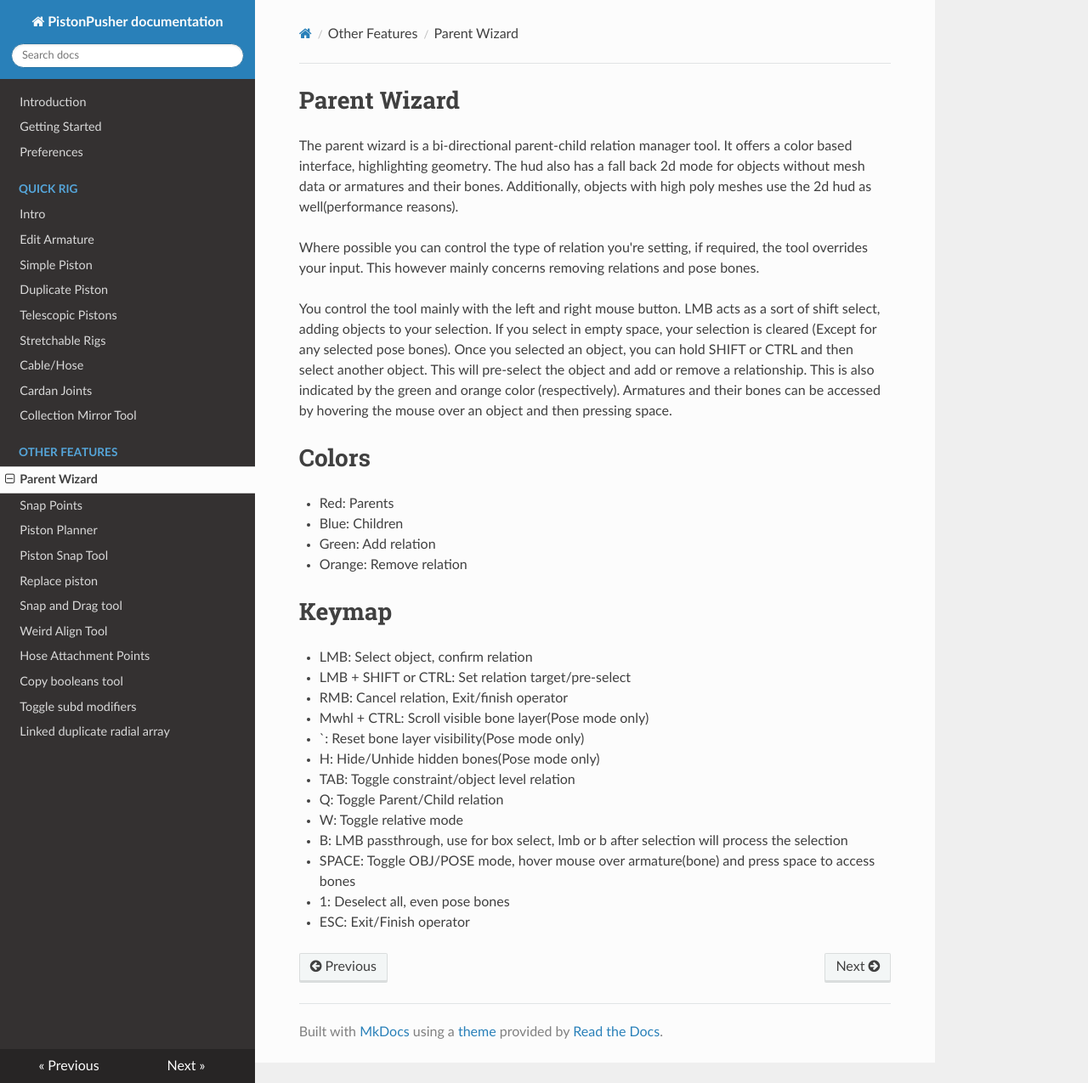
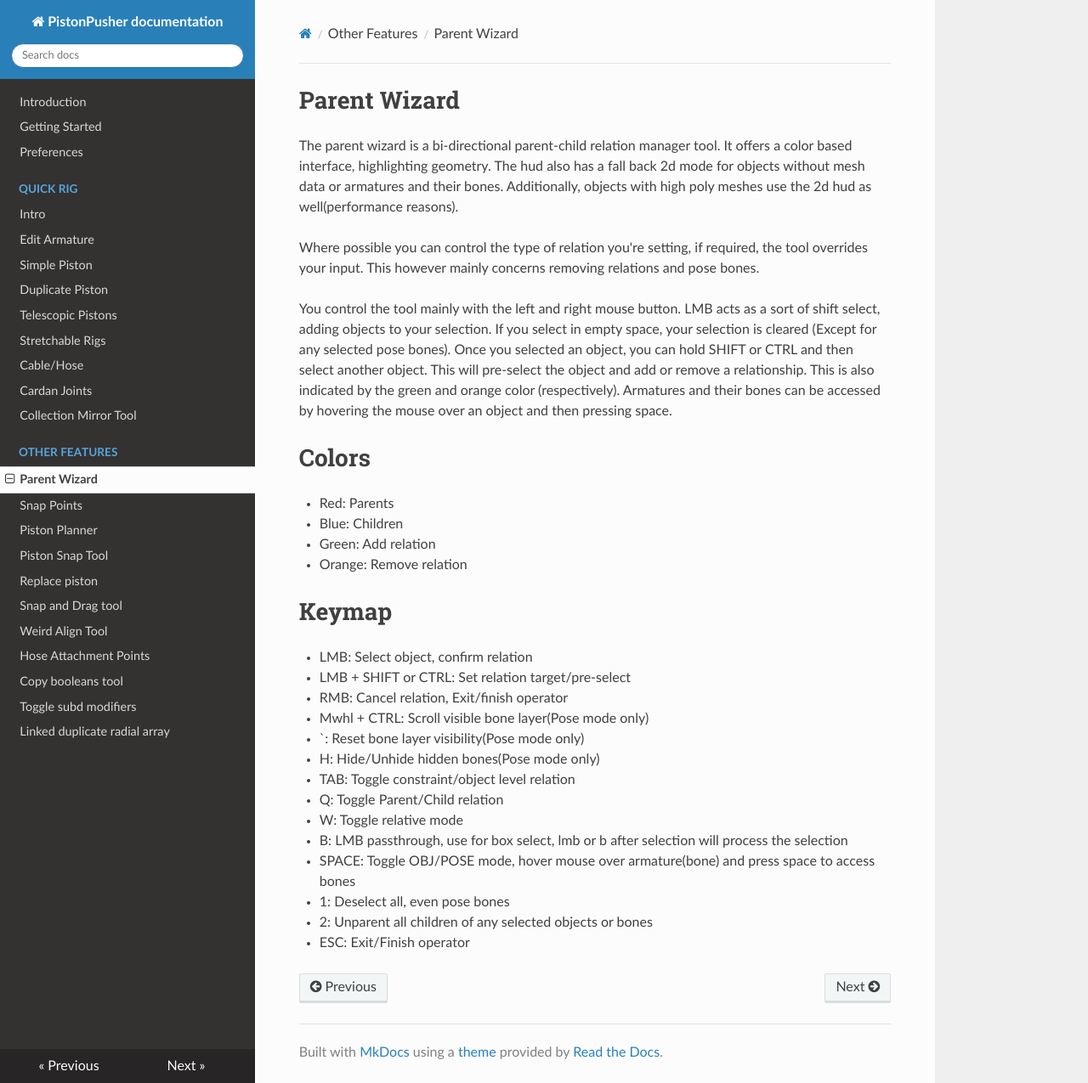
Before and after one commit to ZenderB3D/pp_docs, an MkDocs documentation site: the page built from docs/Features/parent_wizard.md, in a window 1280 px wide and 1275 px high. Shown: the whole window at 85% size. Built offline with MkDocs 1.6.1, drawn with Linux system fonts in a browser that asks for light colours; nearby versions of some CDN libraries.

Commit message:
Update parent_wizard.md

```diff
--- a/docs/Features/parent_wizard.md
+++ b/docs/Features/parent_wizard.md
@@ -26,4 +26,5 @@ You control the tool mainly with the left and right mouse button. LMB acts as a
 * B: LMB passthrough, use for box select, lmb or b after selection will process the selection
 * SPACE: Toggle OBJ/POSE mode, hover mouse over armature(bone) and press space to access bones
 * 1: Deselect all, even pose bones
+* 2: Unparent all children of any selected objects or bones
 * ESC: Exit/Finish operator
```
